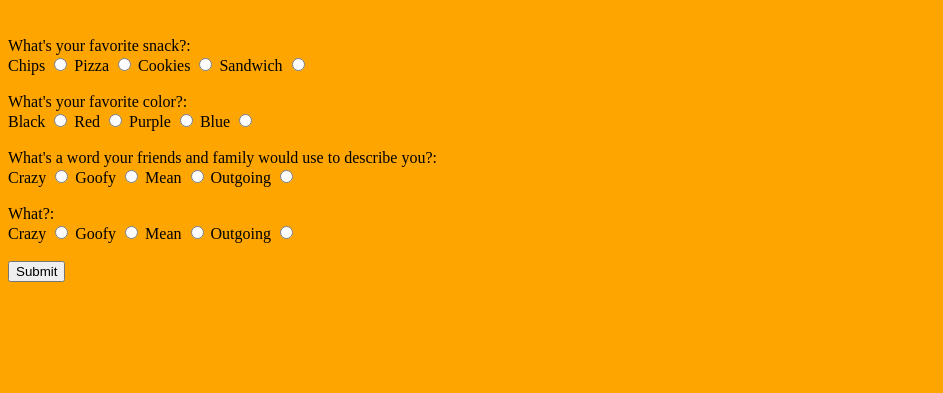
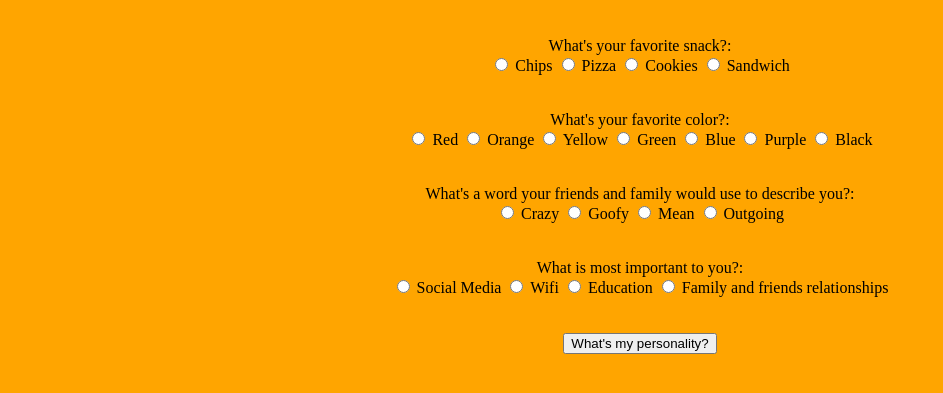
Before and after one commit to nafisa310/nafisa, a plain HTML site: page QUIZ.html in a window 1280 px wide. Shown: the part 61-454 px from the top of the page, without its empty margins (0-943 px from the left). Drawn offline with Linux system fonts and the light colour scheme.

Commit message:
Personality quiz

```diff
--- a/QUIZ.html
+++ b/QUIZ.html
@@ -1,18 +1,3 @@
-<!DOCTYPE html>
-<html>
-<head>
-<style>
-body {background-color: orange;}
-h1   {color: white;}
-p    {color: white;}
-</style>
-</head>
-<body>
-
-<h1>PERSONALITY QUIZ</h1>
-<p>  </p>
-
-
 <!DOCTYPE html>
 <html>
 <head>
@@ -22,82 +7,252 @@ p    {color: white;}
 
 <body>
 
-  <div id = "myDiv">
+  <!DOCTYPE html>
+  <html>
+  <head>
+  <style>
+  body {background-color: orange;}
+  h1   {color: white;}
+  p    {color: white;}
+  </style>
+  </head>
+  <body>
+  <h1>PERSONALITY QUIZ</h1>
+  <p>  </p>
+
+  <div align="center" id = "myDiv">
 
   <br/ >
   What's your favorite snack?:
+
   <br/>
-  Chips
-  <input type="radio" id="radio1" name="myRadio">
-  Pizza
-  <input type="radio" id="radio2" name="myRadio">
-  Cookies
-  <input type="radio" id="radio3" name="myRadio">
-  Sandwich
-  <input type="radio" id="radio4" name="myRadio">
+
+  <input type = "radio" name = "SnackQuestions" id="snack1">
+  <label for="snack1">Chips</label>
+
+
+  <input type = "radio" name = "SnackQuestions" id="snack2">
+  <label for="snack2">Pizza</label>
+
+
+  <input type = "radio" name = "SnackQuestions" id="snack3">
+  <label for="snack3">Cookies</label>
+
+
+  <input type = "radio" name = "SnackQuestions" id="snack4">
+  <label for="snack4">Sandwich</label>
+
+  <br/ >
+  <br/ >
+
+
+  <br/>
+  What's your favorite color?:
+
+    <br/>
+
+    <input type = "radio" name = "ColorQuestions" id="color1">
+    <label for="color1">Red</label>
+
+
+    <input type = "radio" name = "ColorQuestions" id="color2">
+    <label for="color2">Orange</label>
+
+
+    <input type = "radio" name = "ColorQuestions" id="color3">
+    <label for="color3">Yellow</label>
+
+
+    <input type = "radio" name = "ColorQuestions" id="color4">
+    <label for="color4">Green</label>
+
+
+    <input type = "radio" name = "ColorQuestions" id="color5">
+    <label for="color5">Blue</label>
+
+
+    <input type = "radio" name = "ColorQuestions" id="color6">
+    <label for="color6">Purple</label>
+
+
+    <input type = "radio" name = "ColorQuestions" id="color7">
+    <label for="color7">Black</label>
+
+
+    <br/ >
+    <br/ >
+
+
+
+
+
+  <br/ >
+  What's a word your friends and family would use to describe you?:
+
+  <br/>
+
+  <input type = "radio" name = "DescribeQuestions" id="describe1">
+  <label for="describe1">Crazy</label>
+
+
+  <input type = "radio" name = "DescribeQuestions" id="describe2">
+  <label for="describe2">Goofy</label>
+
+
+  <input type = "radio" name = "DescribeQuestions" id="describe3">
+  <label for="describe3">Mean</label>
+
+
+  <input type = "radio" name = "DescribeQuestions" id="describe4">
+  <label for="describe4">Outgoing</label>
+
+
+  <br/ >
+  <br/ >
+
+
+
+
+
+  <br/ >
+  What is most important to you?:
+
+
+  <br/ >
+
+  <input type = "radio" name = "ImportantQuestions" id="important1">
+  <label for="important1">Social Media</label>
+
+
+  <input type = "radio" name = "ImportantQuestions" id="important2">
+  <label for="important2">Wifi</label>
+
+
+  <input type = "radio" name = "ImportantQuestions" id="important3">
+  <label for="important3">Education</label>
+
+
+  <input type = "radio" name = "ImportantQuestions" id="important4">
+  <label for="important4">Family and friends relationships</label>
+
+
+  <br/ >
   <br/ >
 
 
   <br/ >
-  What's your favorite color?:
-  <br/>
-  Black
-  <input type="radio" id="radio1" name="myRadio">
-  Red
-  <input type="radio" id="radio2" name="myRadio">
-  Purple
-  <input type="radio" id="radio3" name="myRadio">
-  Blue
-  <input type="radio" id="radio4" name="myRadio">
-  <br/ >
+  <input type="button" value="What's my personality?" name = "SubmitButton" onclick="getPersonality()">
+  <inpute type = "">
 
-  <br/ >
-  What's a word your friends and family would use to describe you?:
-  <br/>
-  Crazy
-  <input type="radio" id="radio1" name="myRadio">
-  Goofy
-  <input type="radio" id="radio2" name="myRadio">
-  Mean
-  <input type="radio" id="radio3" name="myRadio">
-  Outgoing
-  <input type="radio" id="radio4" name="myRadio">
-  <br/ >
+<br/ >
 
-  <br/ >
-  What?:
-  <br/>
-  Crazy
-  <input type="radio" id="radio1" name="myRadio">
-  Goofy
-  <input type="radio" id="radio2" name="myRadio">
-  Mean
-  <input type="radio" id="radio3" name="myRadio">
-  Outgoing
-  <input type="radio" id="radio4" name="myRadio">
-  <br/ >
-
-
-  <br/ >
-  <input type="button" value="Submit" onclick="getTextInput()">
-  <inpute type = "">
 </div>
 
 
 <script type = "text/javascript">
 
 
-  function getTextInput(){
-    var input = document.getElementById("myText").value;
-    var  = "";
+  function getPersonality(){
+    var typeOneScore = 0;
+    var typeTwoScore = 0;
+    var typeThreeScore = 0;
 
-     if(input == "" || input == "" && document.getElementById("radio1").checked){
-      document.getElementById("myDiv").innerHTML += "<br />" +"<br />" + input+ "";
+
+     if( document.getElementById("snack1").checked){
+    typeOneScore += 1;
       }
-    else{
-      document.getElementById("myDiv").innerHTML += "<br / >" +"<br />" + +input;
+    else if ( document.getElementById("snack2").checked){
+      typeTwoScore += 1;
       }
+    else if( document.getElementById("snack3").checked){
+     typeThreeScore += 1;
+       }
+     else if ( document.getElementById("snack4").checked){
+       typeOneScore += 1;
     }
+
+
+
+
+    if( document.getElementById("color1").checked){
+    typeOneScore += 1;
+     }
+    else if ( document.getElementById("color2").checked){
+     typeTwoScore += 1;
+     }
+    else if( document.getElementById("color3").checked){
+    typeThreeScore += 1;
+      }
+    else if ( document.getElementById("color4").checked){
+      typeOneScore += 1;
+      }
+      if( document.getElementById("color5").checked){
+     typeOneScore += 1;
+       }
+     else if ( document.getElementById("color6").checked){
+       typeTwoScore += 1;
+       }
+     else if( document.getElementById("snack7").checked){
+      typeThreeScore += 1;
+    }
+
+
+
+
+
+
+    if( document.getElementById("describe1").checked){
+    typeOneScore += 1;
+     }
+    else if ( document.getElementById("describe2").checked){
+     typeTwoScore += 1;
+     }
+    else if( document.getElementById("describe3").checked){
+    typeThreeScore += 1;
+      }
+    else if ( document.getElementById("describe4").checked){
+      typeOneScore += 1;
+    }
+
+
+
+
+
+    if( document.getElementById("important1").checked){
+    typeOneScore += 1;
+     }
+    else if ( document.getElementById("important2").checked){
+     typeTwoScore += 1;
+     }
+    else if( document.getElementById("important3").checked){
+    typeThreeScore += 1;
+      }
+    else if ( document.getElementById("important4").checked){
+      typeOneScore += 1;
+    }
+
+
+
+
+
+
+
+
+
+
+
+    if(typeOneScore > typeTwoScore && typeOneScore > typeThreeScore){
+      document.getElementById("myDiv").innerHTML += "test1";
+
+    }
+    else if(typeTwoScore > typeOneScore && typeTwoScore > typeThreeScore) {
+    document.getElementById("myDiv").innerHTML += "test2";
+    }
+    else if(typeThreeScore > typeOneScore && typeThreeScore > typeTwoScore){
+      document.getElementById("myDiv").innerHTML += "test3";
+    }
+  }
+
 </script>
 </body>
 </html>
```
